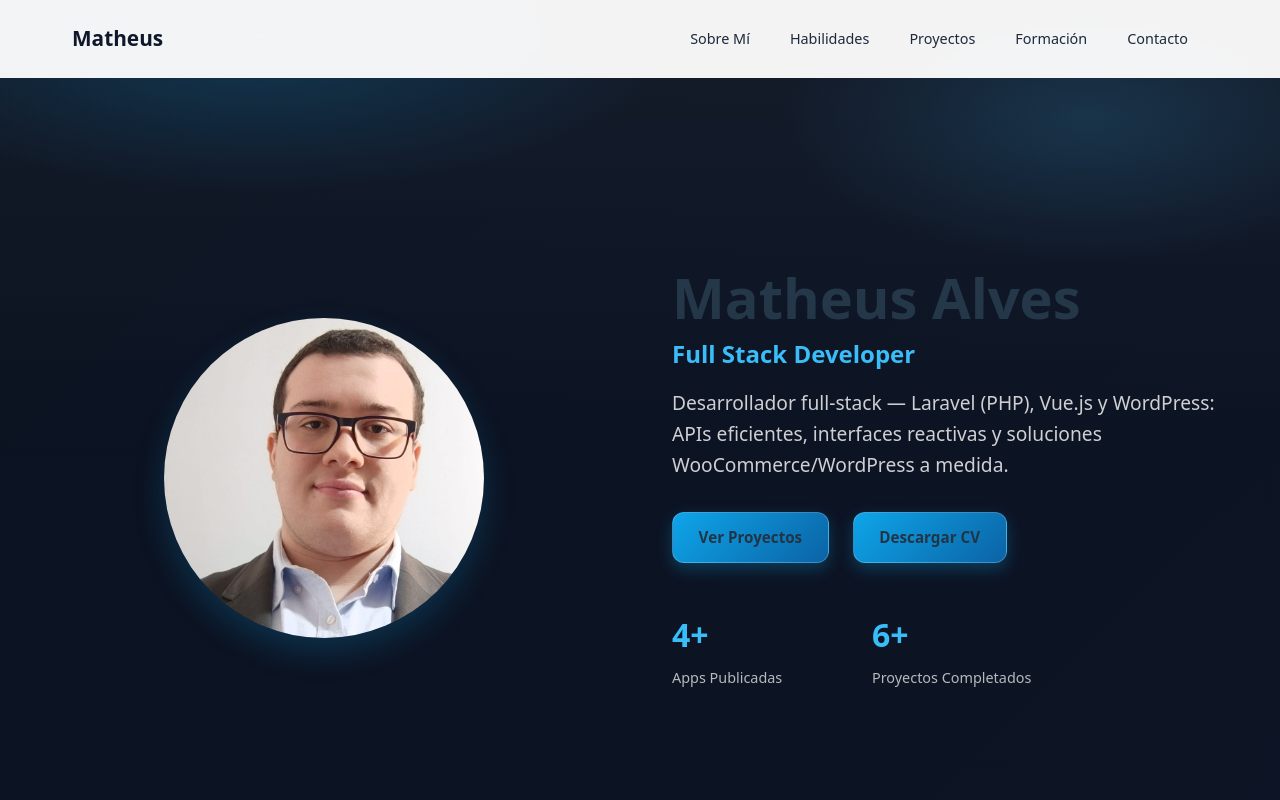
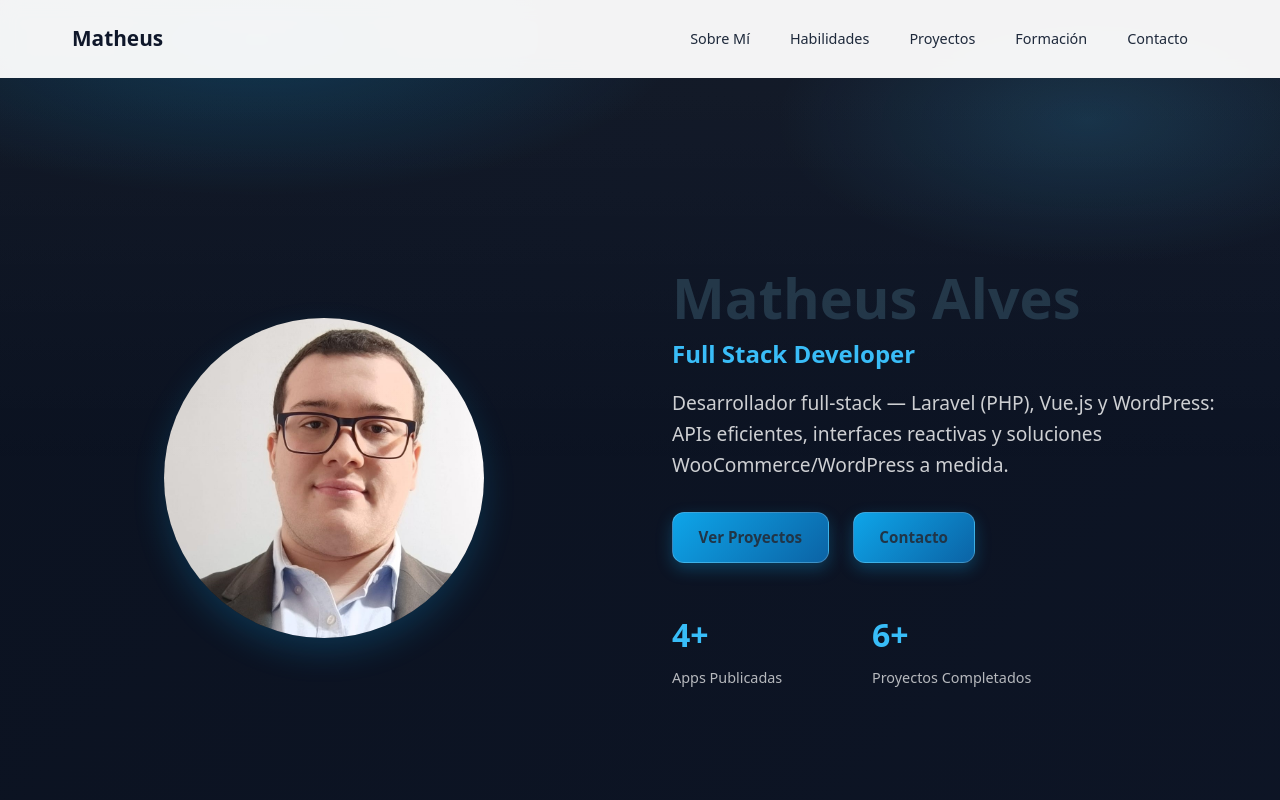
Before and after one commit to MatheusAF666/portafolio, a Vue app: page / in a window 1280 px wide. Shown: the top 800 px of the page. Built offline with nearby package versions, Linux system fonts and the light colour scheme.

Commit message:
adicionado el boton de contacto

```diff
--- a/src/views/Home.vue
+++ b/src/views/Home.vue
@@ -27,7 +27,7 @@
             <p class="hero-tagline">{{ portfolioData.profile.tagline }}</p>
             <div class="hero-ctas">
               <a href="#projects" class="btn btn-primary">Ver Proyectos</a>
-              <a :href="portfolioData.contact.cv" class="btn btn-secondary" download>Descargar CV</a>
+              <a href="#contact" class="btn btn-secondary">Contacto</a>
             </div>
             <div class="hero-stats">
               <div v-for="stat in portfolioData.stats" :key="stat.label" class="stat">
```
